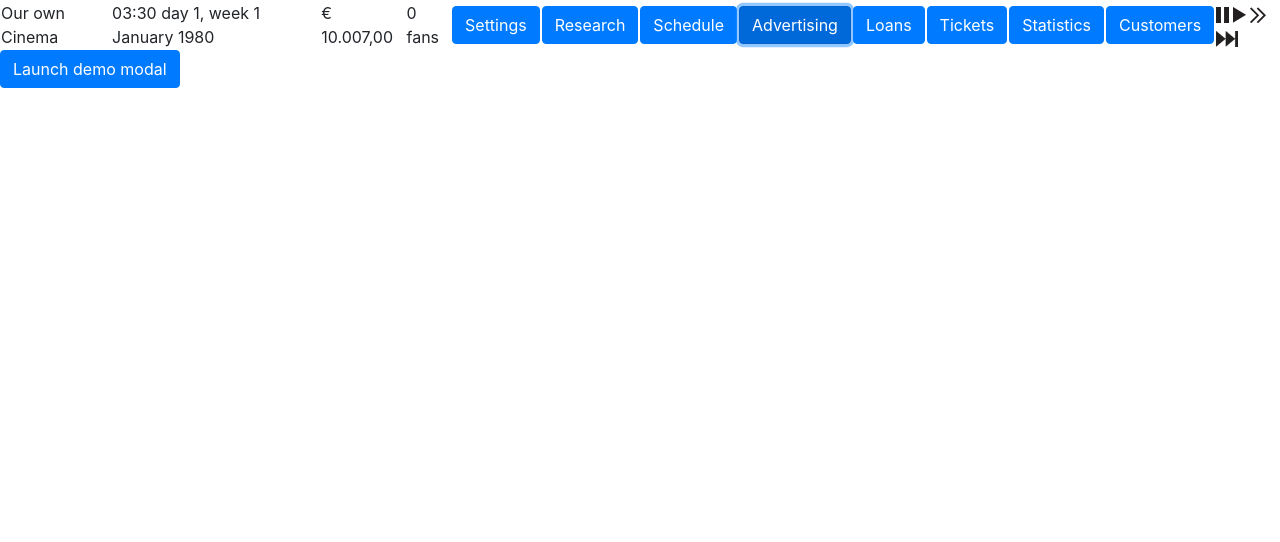
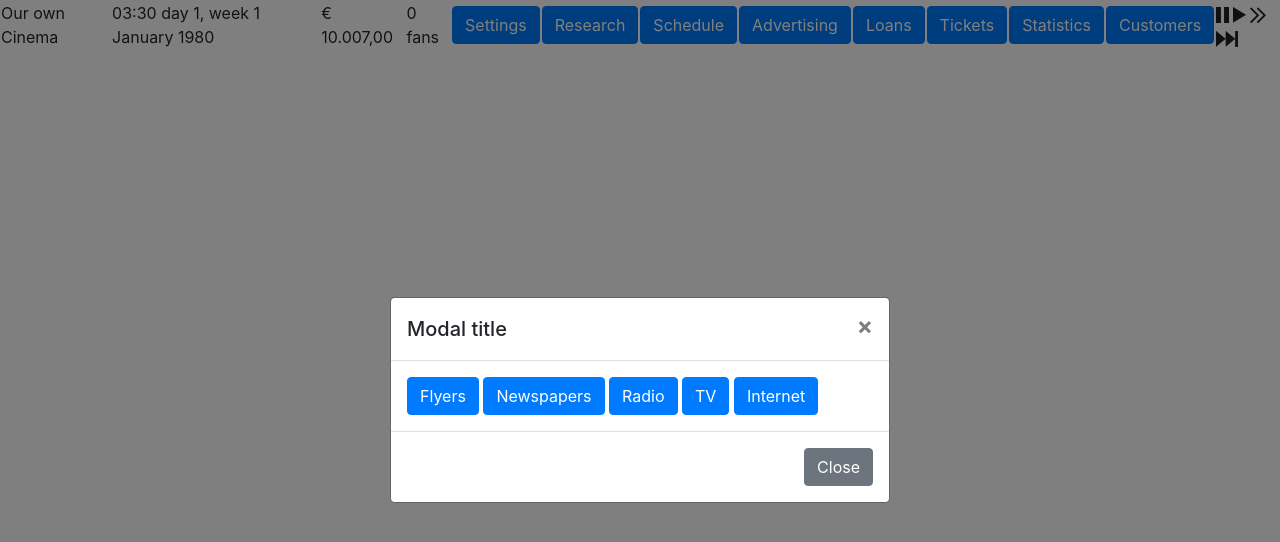
Before and after one commit to grubolsch/cinema-tycoon, a website built with Parcel: page index.html in a window 1280 px wide. Both pictures are taken after a click on the button "Advertising". Built offline with nearby package versions, Linux system fonts and the light colour scheme.

Commit message:
modals and advertising buttons

```diff
--- a/index.html
+++ b/index.html
@@ -40,7 +40,7 @@
             <button rel="schedule" class="btn btn-primary top-menu">Schedule</button>
         </td>
         <td>
-            <button rel="advertising" class="btn btn-primary top-menu">Advertising</button>
+            <button rel="advertising" class="btn btn-primary top-menu" data-toggle="modal" data-target="#advertisingModal">Advertising</button>
         </td>
         <td>
             <button rel="loans" class="btn btn-primary top-menu">Loans</button>
@@ -64,13 +64,8 @@
     </tr>
 </table>
 
-<!-- Button trigger modal -->
-<button type="button" class="btn btn-primary" data-toggle="modal" data-target="#exampleModalCenter">
-    Launch demo modal
-</button>
-
-<!-- Modal -->
-<div class="modal fade" id="exampleModalCenter" tabindex="-1" role="dialog" aria-labelledby="exampleModalCenterTitle"
+<!-- Advertising Modal -->
+<div class="modal fade" id="advertisingModal" tabindex="-1" role="dialog" aria-labelledby="ModalCenterTitle"
      aria-hidden="true">
     <div class="modal-dialog modal-dialog-centered" role="document">
         <div class="modal-content">
@@ -81,15 +76,19 @@
                 </button>
             </div>
             <div class="modal-body">
-                ...
+                <button class="btn btn-primary" id="FlyersCampaign">Flyers</button>
+                <button class="btn btn-primary" id="NewspaperCampaign">Newspapers</button>
+                <button class="btn btn-primary" id="RadioCampaign">Radio</button>
+                <button class="btn btn-primary" id="TVCampaign">TV</button>
+                <button class="btn btn-primary" id="InternetCampaign">Internet</button>
             </div>
             <div class="modal-footer">
                 <button type="button" class="btn btn-secondary" data-dismiss="modal">Close</button>
-                <button type="button" class="btn btn-primary">Save changes</button>
             </div>
         </div>
     </div>
 </div>
+<!-- /Advertising Modal -->
 
 </body>
 </html>
--- a/main.ts
+++ b/main.ts
@@ -13,28 +13,30 @@ import {InternetCampaignType} from "./Modules/MarketingCampaignTypes/InternetCam
 
 function init() {
 
-    // function makeMarketingButtons() {
-    //     let types: Array<string> = ['Flyers', 'Newspaper', 'Radio', 'TV', 'Internet'];
-    //     types.forEach(type => {
-    //         let btn = document.createElement('button');
-    //         btn.innerText = type;
-    //         btn.addEventListener('click', () => {
-    //             if (window.confirm('are you sure you want to start a ' + type + ' campaign ?')){
-    //                 newMarketingCampaign(type);
-    //             }
-    //         });
-    //         document.body.appendChild(btn);
-    //     });
-    // }
-    //
-    // (function makeStartCampaignButton() {
-    //     let btn = document.createElement('button');
-    //     btn.innerText = 'Start a marketing campaign';
-    //     btn.addEventListener('click', () => {
-    //         makeMarketingButtons();
-    //     });
-    //     document.body.appendChild(btn);
-    // }());
+    (function bindButtons() {
+
+        (function bindMarketingButtons() {
+
+            document.getElementById('FlyersCampaign')!.addEventListener('click', () => {
+                newMarketingCampaign('Flyers');
+            });
+            document.getElementById('NewspaperCampaign')!.addEventListener('click', () => {
+                newMarketingCampaign('Newspaper');
+            });
+            document.getElementById('RadioCampaign')!.addEventListener('click', () => {
+                newMarketingCampaign('Radio');
+            });
+            document.getElementById('TVCampaign')!.addEventListener('click', () => {
+                newMarketingCampaign('TV');
+            });
+            document.getElementById('InternetCampaign')!.addEventListener('click', () => {
+                newMarketingCampaign('Internet');
+            });
+
+        }());
+
+    }());
+
 }
 
 function newMarketingCampaign(type: string) {
@@ -60,11 +62,12 @@ function newMarketingCampaign(type: string) {
     console.log(campaign!.type);
 }
 
-var observer = new Observer;
-var configManager = new ConfigManager;
+const observer = new Observer;
+const configManager = new ConfigManager;
 
-document.addEventListener('DOMContentLoaded', function() {
+document.addEventListener('DOMContentLoaded', () => {
     // temporary code, this should come from a save or a "create new game" menu
+
     init();
 
     let cinema = new Cinema("Our own Cinema", new TimeManager(observer), configManager, new FinanceManager(configManager));
@@ -73,23 +76,23 @@ document.addEventListener('DOMContentLoaded', function() {
     let render = new Render;
 
     //the main loop that makes the game has a flow of time
-    setInterval(function () {
-        for (var i = 0; render.speed > i; i++) {
+    setInterval(() => {
+        for (let i = 0; render.speed > i; i++) {
             cinema.update();
         }
         render.render(cinema);
     }, 1000);
 
     //example code
-    observer.subscribe('hour', function() {
+    observer.subscribe('hour', function () {
         console.log('the hour changed!');
     });
     //end example code
 
     //control the speed buttons
-    document.querySelectorAll('img.speed').forEach(function(element) {
-        element.addEventListener('click',  () => {
-            render.speed = this.dataset.ticks;
+    document.querySelectorAll('img.speed').forEach((element) => {
+        element.addEventListener('click', (e) => {
+            render.speed = e.target!.dataset.ticks;
         });
     });
 });
```
